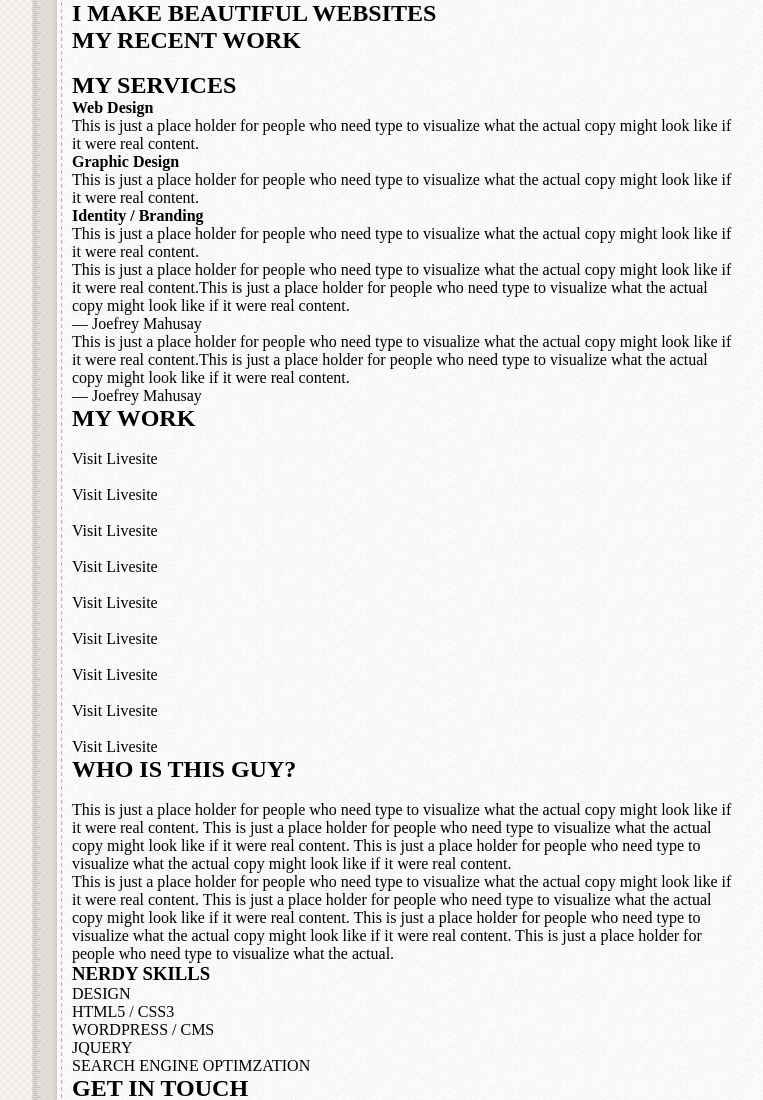
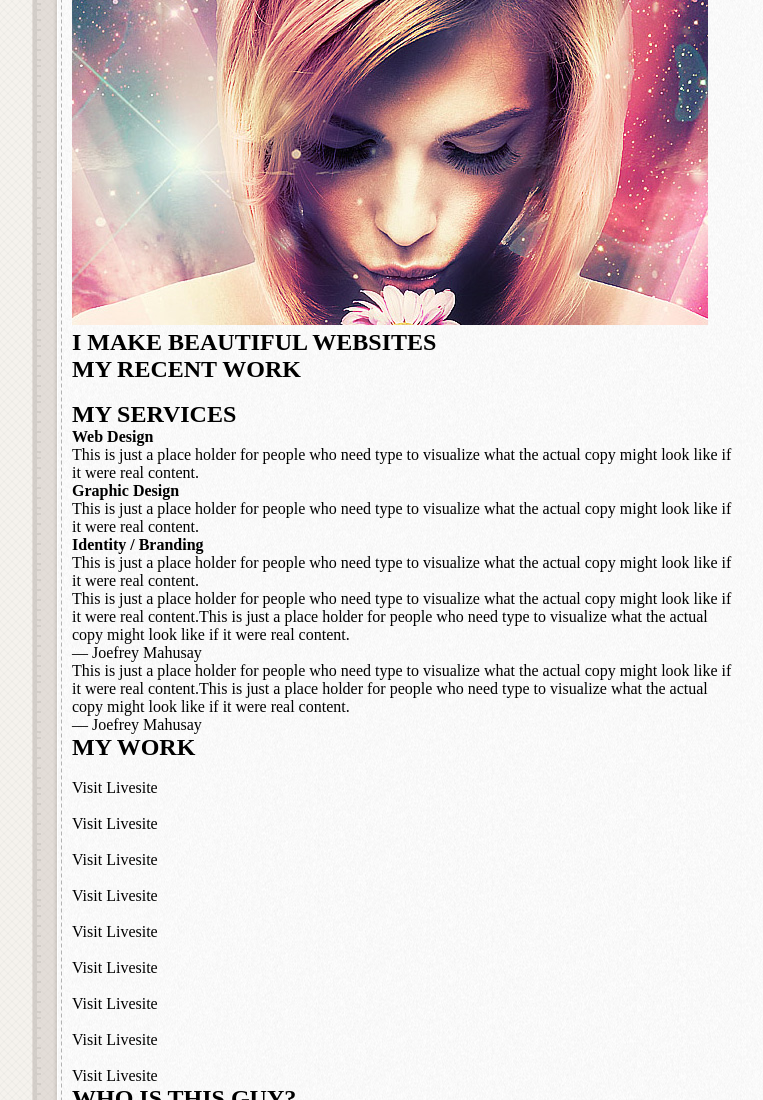
Before and after one commit to chenmiaomiao245/Demo1, a plain HTML site: page 3.5 page72/index.html in a window 1280 px wide. Shown: the top 1100 px of the page, without its empty margins (378-1141 px from the left). Drawn offline with Linux system fonts and the light colour scheme.

Commit message:
top第一次

```diff
--- a/3.5 page72/index.html
+++ b/3.5 page72/index.html
@@ -30,7 +30,7 @@
 			</aside>
 			<div id="text">
 				<div class="piclb">
-
+					<img src="img/1.jpg" />
 				</div>
 				<section id="home">
 					<h1>I MAKE BEAUTIFUL WEBSITES</h1>
```
